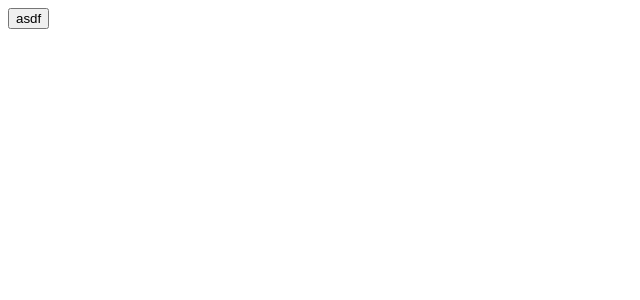
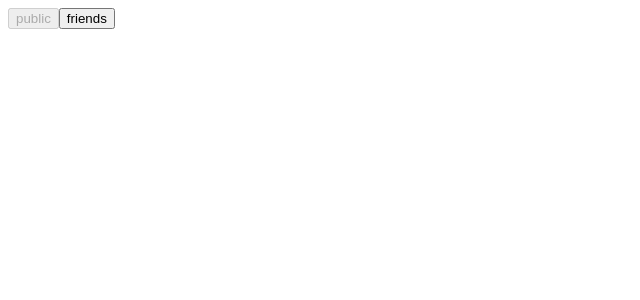
Before and after one commit to davidzech27/MCHSpost, a Next.js app: page /home in a window 1280 px wide. Shown: the top 300 px of the page, without its empty margins (0-640 px from the left). Built offline with nearby package versions, Linux system fonts and the light colour scheme.

Commit message:
replaced [[...feedType]].jsx with home.jsx

```diff
--- /dev/null
+++ b/pages/home.jsx
@@ -0,0 +1,15 @@
+import { useState, useEffect } from "react"
+import useStickyState from "/hooks/utils/useStickyState"
+
+const Home = () => {
+    const [feedType, setFeedType] = useStickyState("feedType", "public")
+
+	return (
+		<>
+            <button onClick={() => setFeedType("public")} disabled={feedType === "public"}>public</button>
+            <button onClick={() => setFeedType("friends")} disabled={feedType === "friends"}>friends</button>
+		</>
+	)
+}
+
+export default Home
--- a/pages/home/[[...feedType]].jsx
+++ /dev/null
@@ -1,9 +0,0 @@
-const Home = () => {
-	return (
-		<>
-            <button>asdf</button>
-		</>
-	)
-}
-
-export default Home
```
